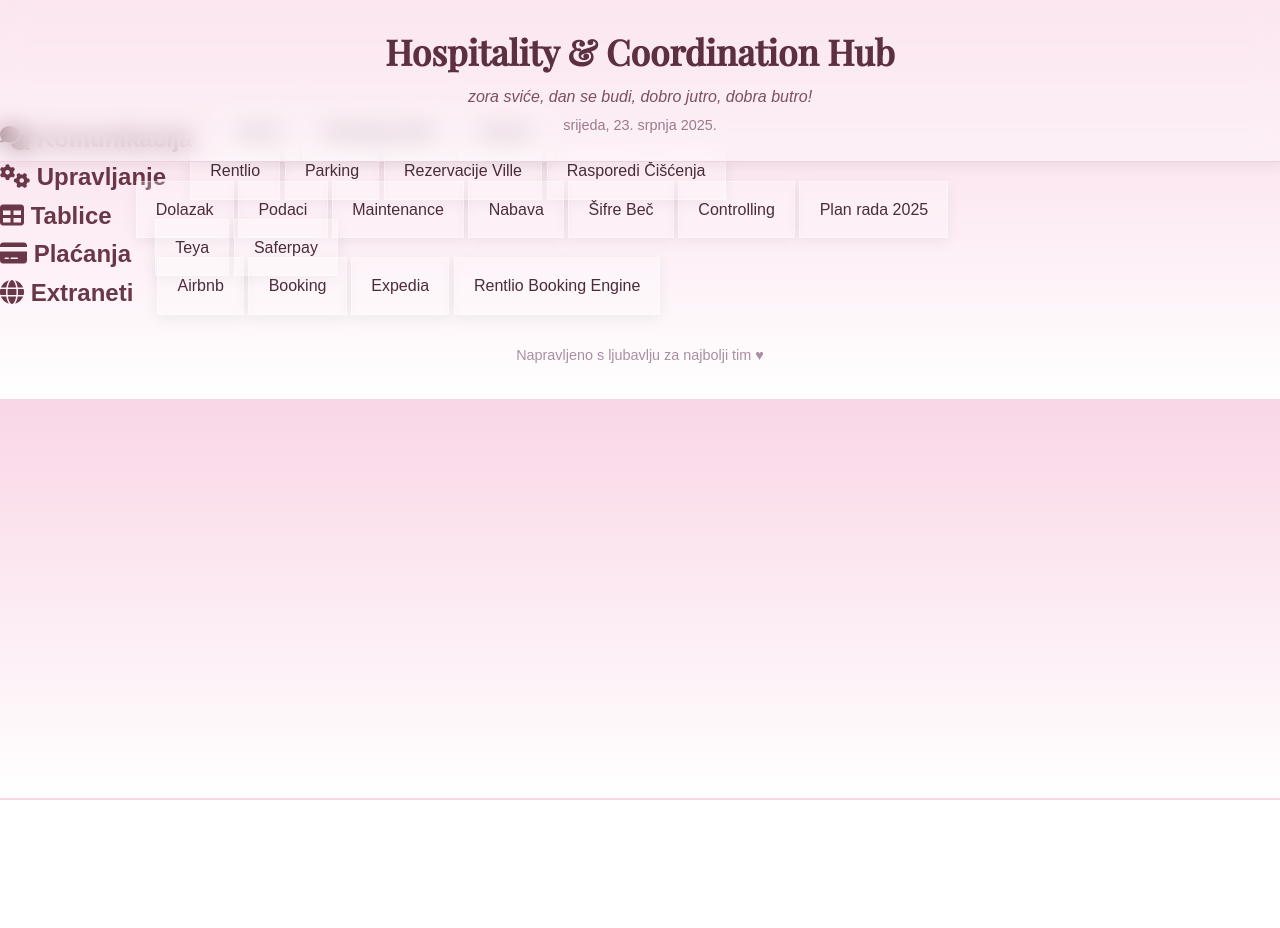
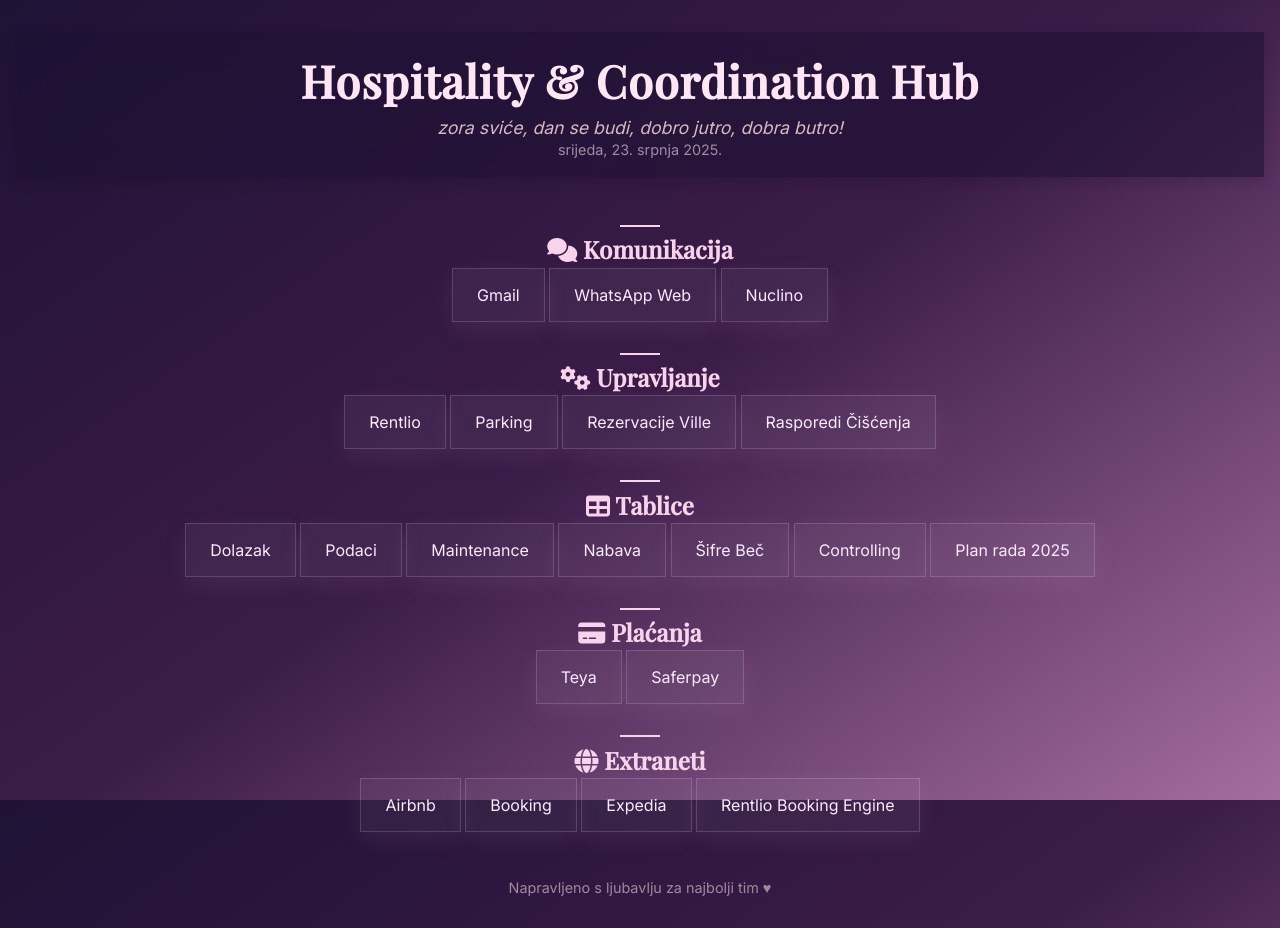
Before and after one commit to Beba2508/HospitalityHub, a plain HTML site: page index.html in a window 1280 px wide. Before the commit the page ends 800 px from the top, so only its background shows below. Drawn offline with nearby package versions, Linux system fonts and the light colour scheme.

Commit message:
Update style.css

```diff
--- a/style.css
+++ b/style.css
@@ -1,4 +1,4 @@
-/* Reset */
+/* RESET */
 * {
   margin: 0;
   padding: 0;
@@ -6,101 +6,132 @@
 }
 
 body {
-  font-family: 'Outfit', sans-serif;
-  background: linear-gradient(to bottom, #f9d6e6 0%, #ffffff 100%);
-  color: #6a3749; /* tamna roza */
-  line-height: 1.6;
-  padding-top: 120px;
+  font-family: 'Inter', sans-serif;
+  background: linear-gradient(145deg, #1f1235, #3b1c48, #a46da0);
+  min-height: 100vh;
+  color: #fceaff;
+  padding: 2rem 1rem;
+  background-attachment: fixed;
+  text-align: center;
+  overflow-x: hidden;
 }
 
-/* Sticky header */
-.sticky-header {
-  position: fixed;
+/* Sticky Header */
+header {
+  position: sticky;
   top: 0;
-  width: 100%;
-  background: rgba(255, 255, 255, 0.4);
-  backdrop-filter: blur(12px);
-  box-shadow: 0 4px 12px rgba(0,0,0,0.06);
-  text-align: center;
-  z-index: 1000;
-  padding: 1.5rem 1rem;
-  border-bottom: 1px solid #eed3dd;
+  z-index: 999;
+  backdrop-filter: blur(16px);
+  background: rgba(31, 18, 53, 0.6);
+  padding: 1.2rem 0;
+  box-shadow: 0 4px 12px rgba(0, 0, 0, 0.15);
 }
 
-.sticky-header h1 {
+/* Hero Title */
+h1 {
   font-family: 'Playfair Display', serif;
-  font-size: 2.2rem;
-  color: #5d2f42;
-  margin-bottom: 0.2rem;
+  font-size: 2.8rem;
+  color: #ffe6f5;
+  letter-spacing: 1px;
 }
 
 .subtitle {
-  font-size: 1rem;
-  font-weight: 300;
-  color: #7a5062;
   font-style: italic;
+  font-size: 1.1rem;
+  color: #d8b9c3;
+  margin-top: 0.4rem;
 }
 
 .date {
+  margin-top: 0.2rem;
   font-size: 0.9rem;
-  color: #9a7a8c;
-  margin-top: 0.3rem;
+  color: #a58aa2;
 }
 
-/* Main layout */
-.hub-container {
-  max-width: 1100px;
-  margin: 0 auto;
-  padding: 2rem 1.5rem 4rem;
+/* Section Headers */
+h2 {
+  font-size: 1.5rem;
+  margin: 3rem 0 1.2rem;
+  color: #f9d3ec;
+  font-family: 'Playfair Display', serif;
+  position: relative;
 }
 
-/* Section headers */
-.hub-section {
+h2::before {
+  content: '';
+  display: block;
+  width: 40px;
+  height: 2px;
+  background: #f9d3ec;
+  margin: 0 auto 0.4rem;
+}
+
+/* Layout */
+.main-content {
+  max-width: 1200px;
+  margin: 0 auto;
+  padding-bottom: 5rem;
+}
+
+/* Cards with glassmorphism */
+.card-grid {
+  display: flex;
+  flex-wrap: wrap;
+  justify-content: center;
+  gap: 1.5rem;
   margin-bottom: 3rem;
 }
 
-.hub-section h2 {
-  font-family: 'Playfair Display', serif;
-  font-size: 1.4rem;
-  color: #823b5d;
-  margin-bottom: 1rem;
-  text-align: left;
-}
-
-/* Card layout */
-.card-group {
-  display: flex;
-  flex-wrap: wrap;
-  gap: 1.5rem;
-  justify-content: flex-start;
-}
-
 .card {
-  flex: 1 1 200px;
-  min-width: 160px;
-  background: rgba(255, 255, 255, 0.25);
-  backdrop-filter: blur(14px);
-  border: 1px solid rgba(255, 255, 255, 0.4);
-  border-radius: 0; /* oštri kutovi */
-  padding: 1.2rem;
+  background: rgba(255, 255, 255, 0.05);
+  backdrop-filter: blur(12px);
+  border: 1px solid rgba(255, 255, 255, 0.15);
+  box-shadow: 0 8px 24px rgba(255, 192, 230, 0.08);
+  color: #fceaff;
+  padding: 1rem 1.5rem;
+  min-width: 140px;
   text-decoration: none;
-  color: #4a2c3a;
   font-weight: 500;
-  box-shadow: 0 4px 14px rgba(0,0,0,0.06);
-  transition: all 0.3s ease;
-  text-align: center;
+  border-radius: 0; /* Oštri kutovi */
+  transition: all 0.25s ease;
 }
 
 .card:hover {
   transform: translateY(-4px);
-  box-shadow: 0 8px 20px rgba(0,0,0,0.08);
-  background: rgba(255, 255, 255, 0.4);
+  box-shadow: 0 12px 32px rgba(255, 179, 224, 0.25);
+}
+
+/* Extranet buttons */
+.button-group {
+  display: flex;
+  flex-wrap: wrap;
+  justify-content: center;
+  gap: 1rem;
+  margin-top: 2rem;
+}
+
+.extranet-btn {
+  background: rgba(255, 255, 255, 0.06);
+  backdrop-filter: blur(10px);
+  border: 1px solid rgba(255, 255, 255, 0.15);
+  color: #ffe6f5;
+  padding: 0.8rem 1.8rem;
+  border-radius: 0;
+  font-size: 1rem;
+  text-decoration: none;
+  font-weight: 500;
+  transition: all 0.3s ease;
+}
+
+.extranet-btn:hover {
+  background: rgba(255, 255, 255, 0.12);
+  box-shadow: 0 6px 20px rgba(255, 150, 200, 0.3);
+  transform: translateY(-2px);
 }
 
 /* Footer */
 footer {
-  text-align: center;
-  padding: 2rem;
+  margin-top: 4rem;
   font-size: 0.9rem;
-  color: #aa8fa1;
+  color: #a7869c;
 }
```
